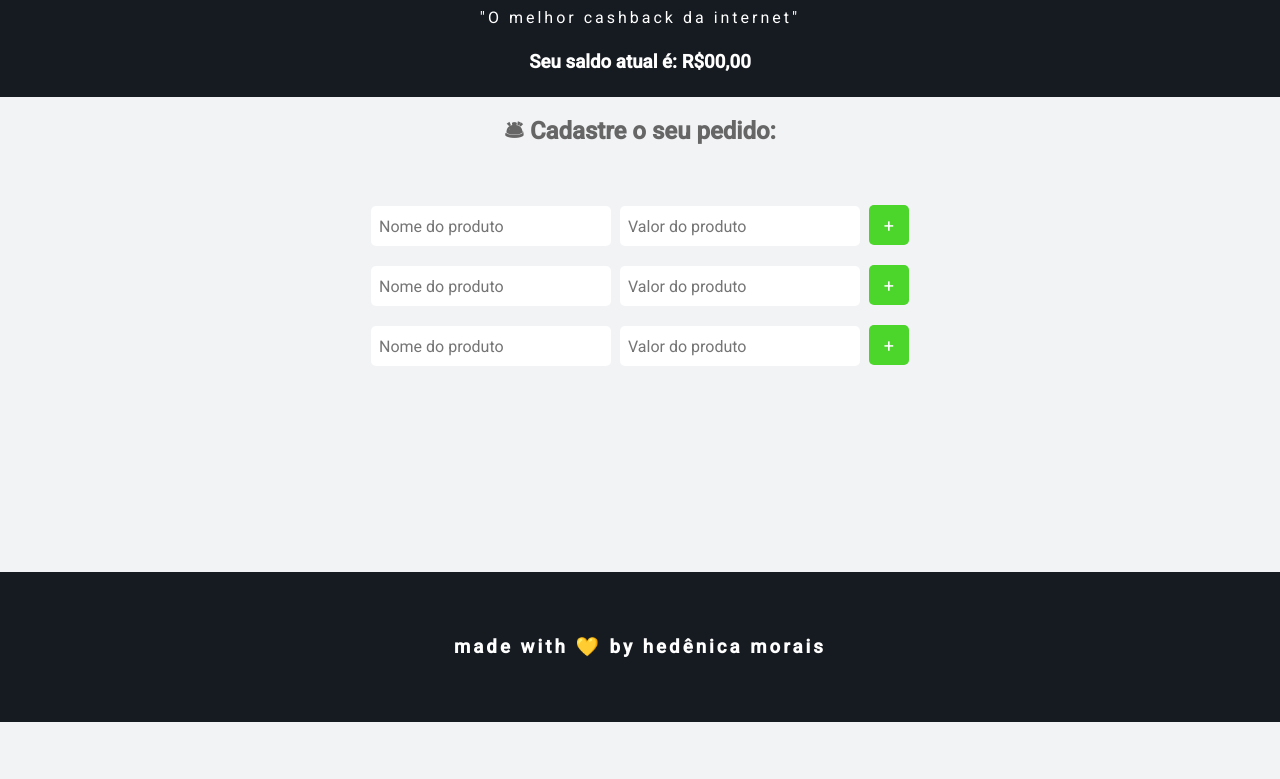
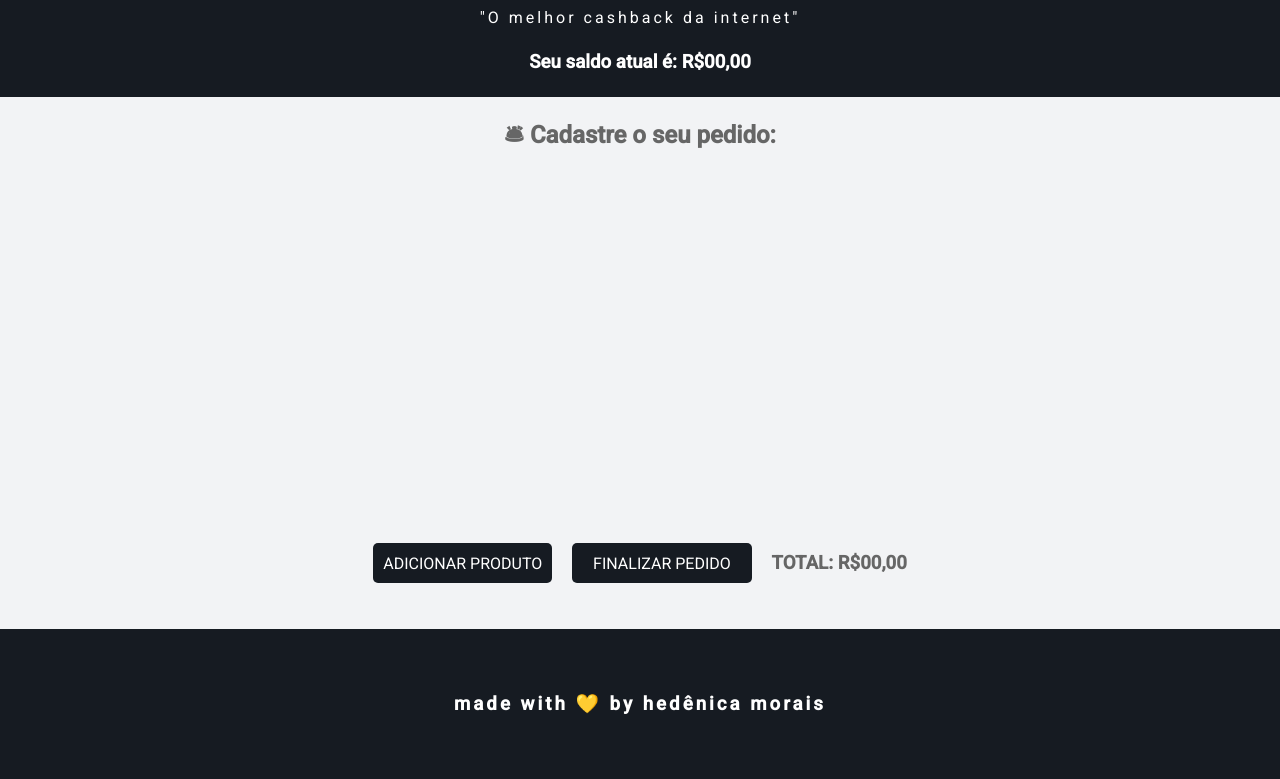
Before and after one commit to hedenica/cashback-ninja, a plain HTML site: page index.html in a window 1280 px wide. Shown: the part 78-857 px from the top of the page. Before the commit the page ends 800 px from the top, so only its background shows below. Drawn offline with Linux system fonts and the light colour scheme.

Commit message:
💄  refactor styles

```diff
--- a/index.html
+++ b/index.html
@@ -10,6 +10,10 @@
   <title>Cashback Ninja</title>
 </head>
 <body>
+  <!-- CONTAINER GERAL -->
+  <div class="container">
+
+  <!-- HEADER -->
   <header>
     <h1>🥷 Cashback Ninja</h1>
     <blockquote>
@@ -17,29 +21,40 @@
     </blockquote>
     <h3>Seu saldo atual é: R$00,00</h3>
   </header>
-  <div class="container">
-    <h2>🛎 Cadastre o seu pedido:</h2>
 
+    <!-- CONTAINER 1 -->
     <div class="form-container">
-      <form action="">
-        <input type="text" placeholder="Nome do produto">
-        <input type="text" placeholder="Valor do produto">
-        <button class="plus-btn" type="button">+</button>
+      <h2>🛎 Cadastre o seu pedido:</h2>
 
-        <input type="text" placeholder="Nome do produto">
-        <input type="text" placeholder="Valor do produto">
-        <button class="plus-btn" type="button">+</button>
-
-        <input type="text" placeholder="Nome do produto">
-        <input type="text" placeholder="Valor do produto">
-        <button class="plus-btn" type="button">+</button>
+      <form action="" class="form" data-id="form">
+        <template data-id="template">
+          <div data-id="input" class="input-container">
+            <input type="text" placeholder="Nome do produto">
+            <input type="text" placeholder="Valor do produto">
+            <button data-id="minus-btn" class="minus-btn" type="button">-</button>
+          </div>
+        </template>
       </form>
     </div>
 
+    <!-- CONTAINER 2 -->
+    <div class="btn-container">
+      <button data-id="plus-btn" type="submit" class="plus-btn">
+        Adicionar produto
+      </button>
+
+      <button data-id="submit-btn" type="submit" class="submit-btn">
+        Finalizar pedido
+      </button>
+
+      <h3>TOTAL: R$00,00</h3>
+    </div>
+
+    <!-- FOOTER -->
+    <footer>
+      <h3>made with 💛 by hedênica morais</h3>
+    </footer>
   </div>
-  <footer>
-    <h3>made with 💛 by hedênica morais</h3>
-  </footer>
   <script src="script.js"></script>
 </body>
 </html>
--- a/styles.css
+++ b/styles.css
@@ -11,8 +11,6 @@
   --dark-background: #161b22;
   --gray-line: #dcdde0;
   --text: #666;
-  --text-highlight: #b3b9ff;
-  --title: #2e384d;
   --red: #e83f5d;
   --green: #4cd62b;
   --blue: #5965e0;
@@ -35,6 +33,8 @@
 body {
   background: var(--light-background);
   color: var(--text);
+  height: 100%;
+  position: relative;
 }
 
 body, input, textarea, button {
@@ -50,6 +50,8 @@ a {
   text-decoration: none;
 }
 
+/* HEADER */
+
 header {
   padding: 1.5rem;
   text-align: center;
@@ -58,65 +60,89 @@ header {
 }
 
 header h1 {
-  letter-spacing: 1px;
+  letter-spacing: 0.125rem;
 }
 
 header blockquote {
-  letter-spacing: 3px;
+  letter-spacing: 0.188rem;
   margin: 1.5rem 0;
 }
 
 .container {
-  max-width: 700px;
-  padding: 1rem;
+  position: relative;
+  min-height: 100vh;
+  overflow: hidden;
+  padding-bottom: 9.375rem;
+}
+
+.form-container {
+  width: 100%;
+  min-height: 50vh;
+
   display: flex;
-  margin: 0 auto;
   flex-direction: column;
-  justify-content: center;
-
+  align-content: center;
   text-align: center;
 }
 
-.container h2 {
-  text-align: center;
+.form-container h2 {
+  margin: 20px 0;
 }
 
-.form-container {
-  margin-top: 2rem;
-  display: flex;
-  flex-direction: row;
-  justify-content: center;
+.input-container {
+  width: 100%;
+  margin-bottom: 10px;
+
 }
 
-.form-container input {
+.input-container input {
   width: 15rem;
-  height: 40px;
+  height: 2.5rem;
   padding: 0.5rem;
   border-radius: 5px;
   border: 0;
   margin-right: 5px;
 }
 
-.form-container input:not(:first-child) {
-  margin-top: 20px;
+.form-container .minus-btn {
+  width: 2.5rem;
+  height: 2.5rem;
+  border: 0;
+  background: var(--red);
+  color: var(--white);
+  border-radius: 5px;
+  font-size: 1.25rem;
 }
 
-.form-container button {
-  width: 40px;
-  height: 40px;
+button:hover {
+  filter: brightness(0.9);
+}
+
+.btn-container {
+  display: flex;
+  justify-content: center;
+  margin: 30px 0;
+  align-items: center;
+  padding: 1rem;
+}
+
+.plus-btn, .submit-btn {
+  width: 11.2rem;
+  height: 2.5rem;
+  margin-right: 1.25rem;
+
   border: 0;
-  background: var(--green);
+  border-radius: 5px;
   color: var(--white);
-  border-radius: 5px;
-  font-size: 1.125rem;
+  text-transform: uppercase;
+  background: var(--dark-background);
 }
 
 footer {
+  position: absolute;
+  bottom: 0;
   width: 100%;
-  height: 150px;
-  position: fixed;
-  left: 0;
-  bottom: 0;
+  height: 9.375rem;
 
   display: flex;
   justify-content: center;
@@ -129,3 +155,25 @@ footer {
 
   letter-spacing: 3px;
 }
+
+
+@media (max-width: 425px) {
+  .form-container input {
+    width: 10rem;
+  }
+
+  .btn-container {
+    flex-direction: column;
+  }
+
+  .plus-btn, .submit-btn {
+    width: 80%;
+    margin-bottom: 20px;
+  }
+}
+
+@media (max-width: 320px) {
+  .form-container input {
+    width: 8rem;
+  }
+}
```
